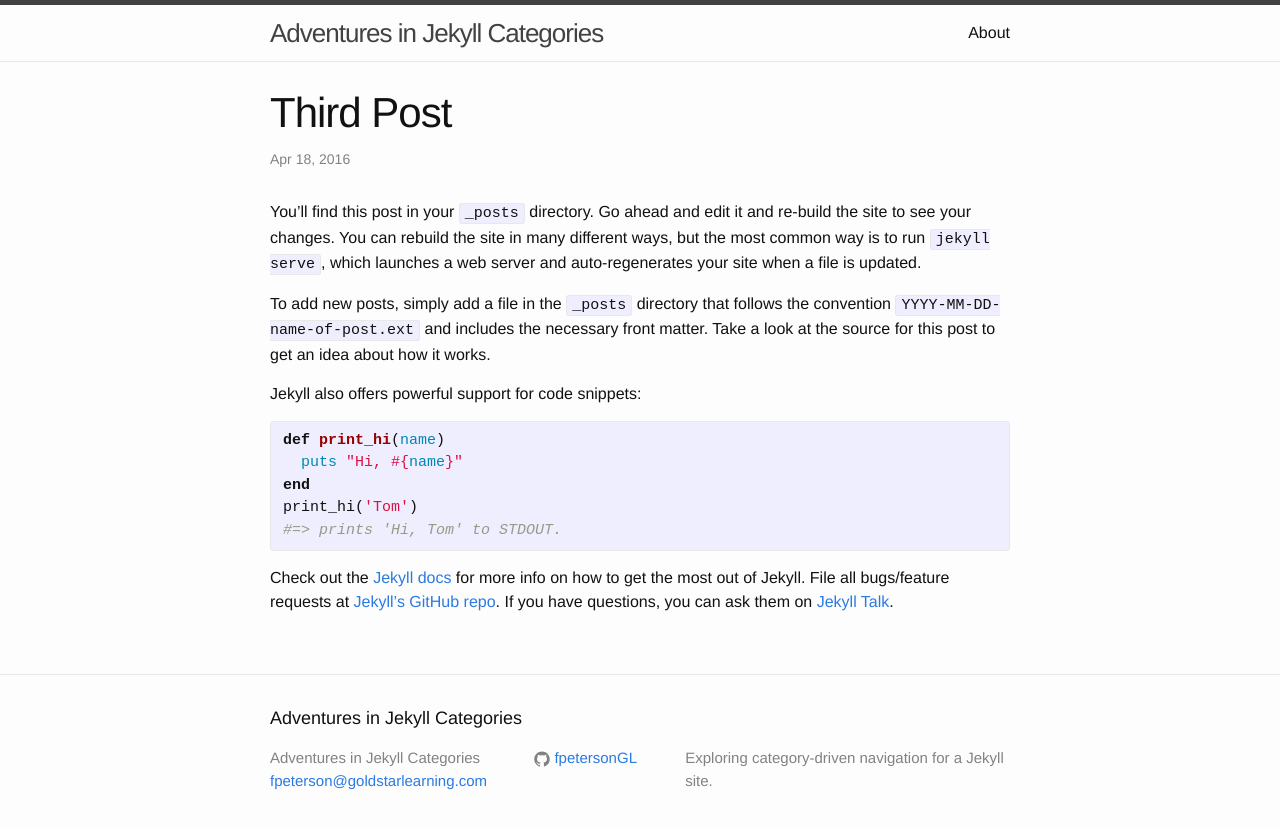
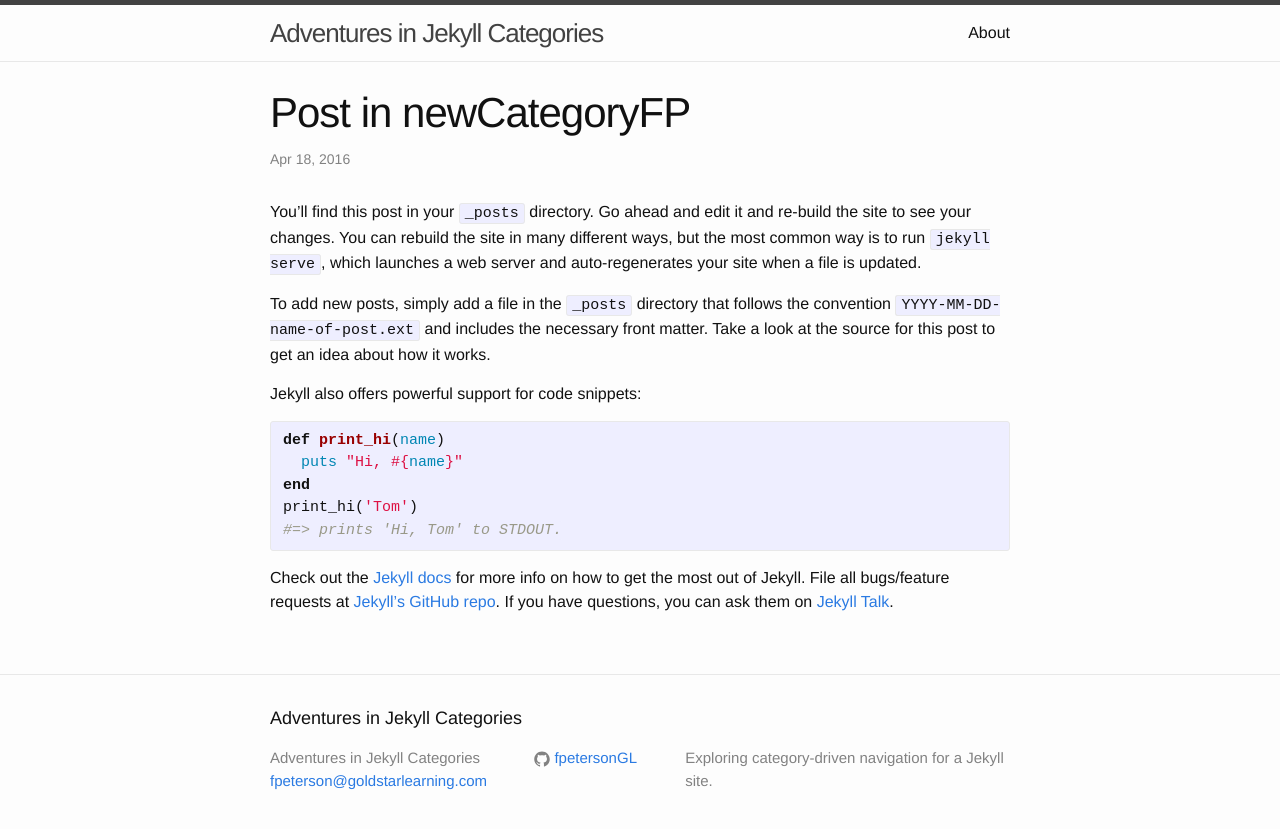
Before and after one commit to fpetersonGL/jekylltutorial, a Jekyll site: the page built from _posts/2016-04-18-post-in-newCategoryFP.markdown, in a window 1280 px wide. Shown: the top 829 px of the page. Built offline with Jekyll 4.4.1, drawn with Linux system fonts in a browser that asks for light colours.

Commit message:
Update 2016-04-18-post-in-newCategoryFP.markdown

```diff
--- a/_posts/2016-04-18-post-in-newCategoryFP.markdown
+++ b/_posts/2016-04-18-post-in-newCategoryFP.markdown
@@ -1,8 +1,8 @@
 ---
 layout: post
-title:  "Third Post"
+title:  "Post in newCategoryFP"
 date:   2016-04-18 13:14:18 -0600
-categories: newCategoryFP
+categories: jekyll newCategoryFP
 ---
 You’ll find this post in your `_posts` directory. Go ahead and edit it and re-build the site to see your changes. You can rebuild the site in many different ways, but the most common way is to run `jekyll serve`, which launches a web server and auto-regenerates your site when a file is updated.
 
```
